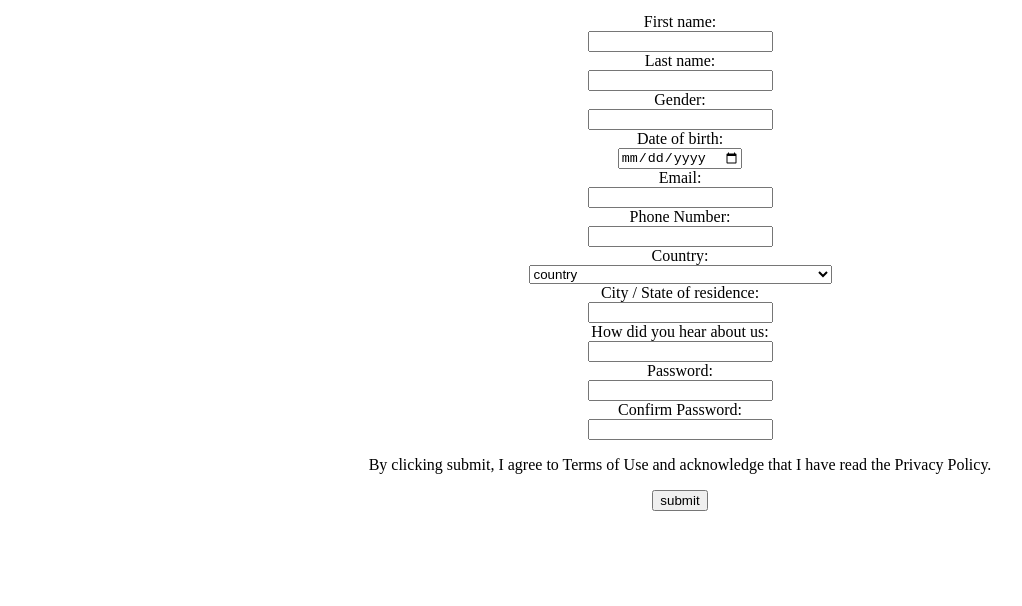
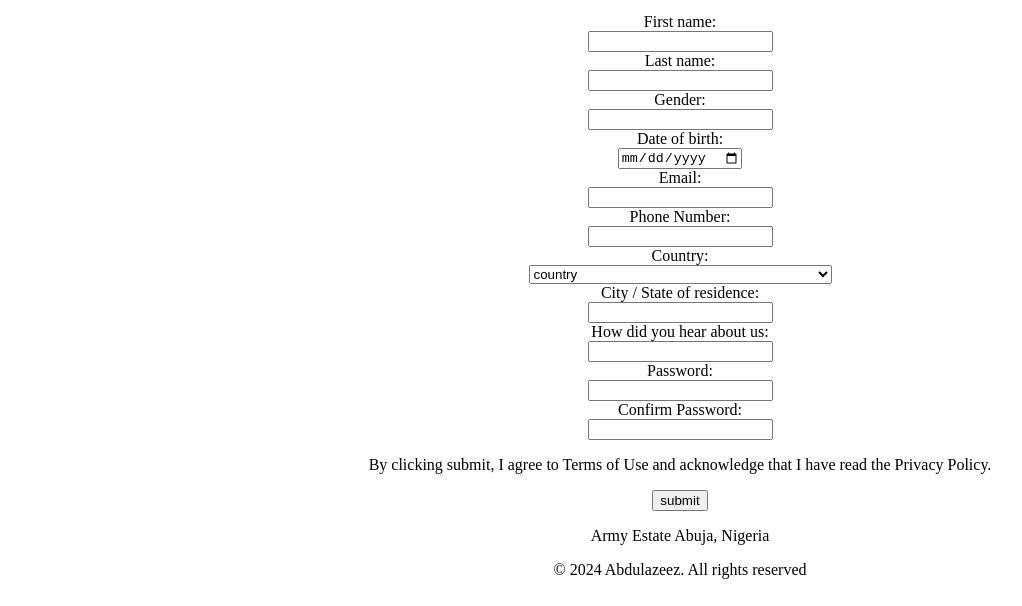
Before and after one commit to BrightDev10/altschool-assignment-one, a plain HTML site: page form.html in a window 1280 px wide. Shown: the part 194-800 px from the top of the page, without its empty margins (0-1022 px from the left). Drawn offline with Linux system fonts and the light colour scheme.

Commit message:
"Updated form.html: changed 'section' to 'main' in two places, added footer section with address and copyright information"

```diff
--- a/form.html
+++ b/form.html
@@ -20,7 +20,7 @@
     <headder/>
     <br>
     <br>
-        <section class="basic_info">
+        <main class="basic_info">
             <center>
                 <h2>Signup</h2>
                 <p>Take the next steps to apply at AltSchool Africa</p>
@@ -305,9 +305,11 @@
                         have read the  Privacy Policy.</p>
                     <input type="submit" value="submit">
                   </form>
-
-
             <center/>
-        <section/>
+        <main/>
+        <footer>
+            <p>Army Estate Abuja, Nigeria</p>
+            <p>&copy 2024 Abdulazeez. All rights reserved</p>
+        </footer>
   </body>
 </html>
```
